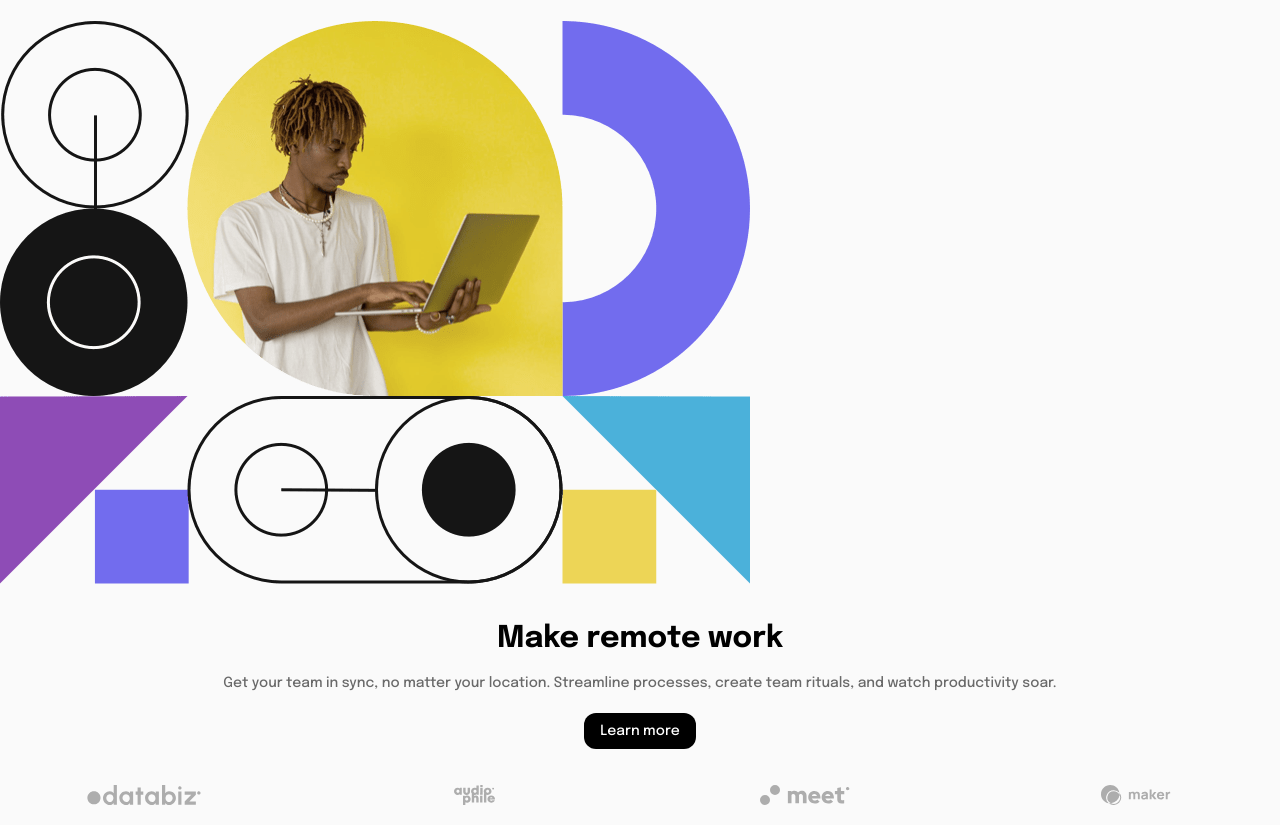
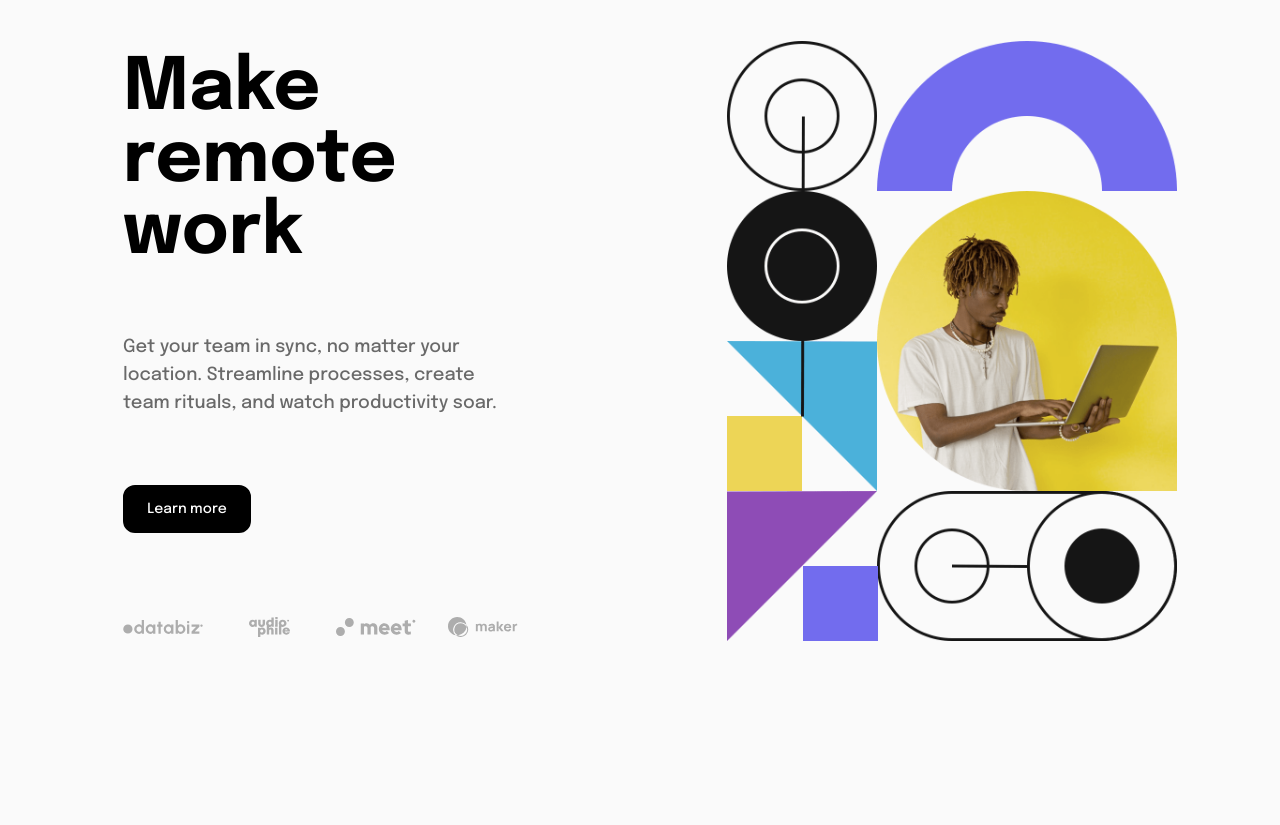
Before and after one commit to anmolthedeveloper/fm-intro-section-with-dropdown-navigation, a website: page index.html in a window 1280 px wide. Shown: the part 59-884 px from the top of the page. After the commit the page ends 800 px from the top, so only its background shows below. Drawn offline with nearby package versions, Linux system fonts and the light colour scheme.

Commit message:
create complete design

```diff
--- a/index.html
+++ b/index.html
@@ -123,19 +123,33 @@
         </div>
       </div>
     </nav>
+    <div
+      class="sm:flex-row-reverse sm:flex sm:px-20 sm:justify-center md:px-20 lg:px-24"
+    >
       <img
         src="./images/image-hero-mobile.png"
         alt="hero image mobile"
-      class="mb-4 mt-2"
+        class="mb-4 mt-2 sm:hidden"
       />
-    <div class="p-5 text-center">
-      <h1 class="font-bold text-3xl mb-4">Make remote work</h1>
-      <p class="text-almostGray text-sm mb-5">
+      <img
+        src="./images/image-hero-desktop.png"
+        alt="hero image desktop"
+        class="mb-4 mt-2 hidden sm:block h-[80vh] p-5"
+      />
+      <div
+        class="p-5 text-center sm:text-left sm:w-1/2 sm:p-10 sm:flex sm:flex-col sm:justify-between sm:mr-36"
+      >
+        <h1 class="font-bold text-3xl mb-4 md:text-5xl lg:text-6xl xl:text-7xl">
+          <span class="xl:block">Make</span> remote work
+        </h1>
+        <p
+          class="text-almostGray text-sm mb-5 sm:text-lg lg:text-md sm:w-[25rem]"
+        >
           Get your team in sync, no matter your location. Streamline processes,
           create team rituals, and watch productivity soar.
         </p>
         <p
-        class="text-white text-sm w-28 py-2 bg-black rounded-xl m-auto hover:bg-almostWhite hover:text-black"
+          class="text-white text-sm w-28 py-2 bg-black rounded-xl m-auto sm:m-0 hover:bg-almostWhite hover:text-black border-2 border-black text-center sm:py-3 sm:w-32 sm:text-md"
         >
           Learn more
         </p>
@@ -160,6 +174,7 @@
             alt="maker"
             class="w-1/5 h-5 object-contain"
           />
+        </div>
       </div>
     </div>
     <script>
```
Also changed, not shown: output.css. Lines whose indentation alone changed are shown as unchanged.
